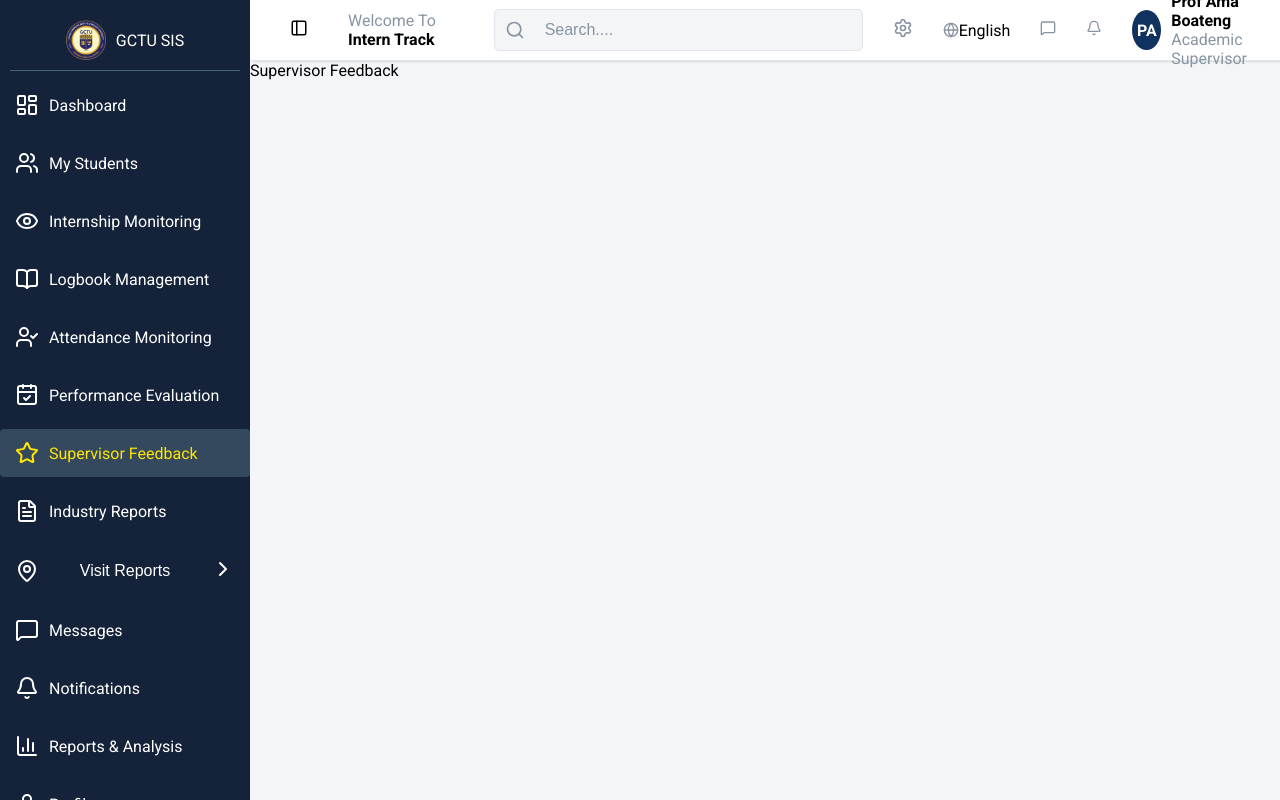
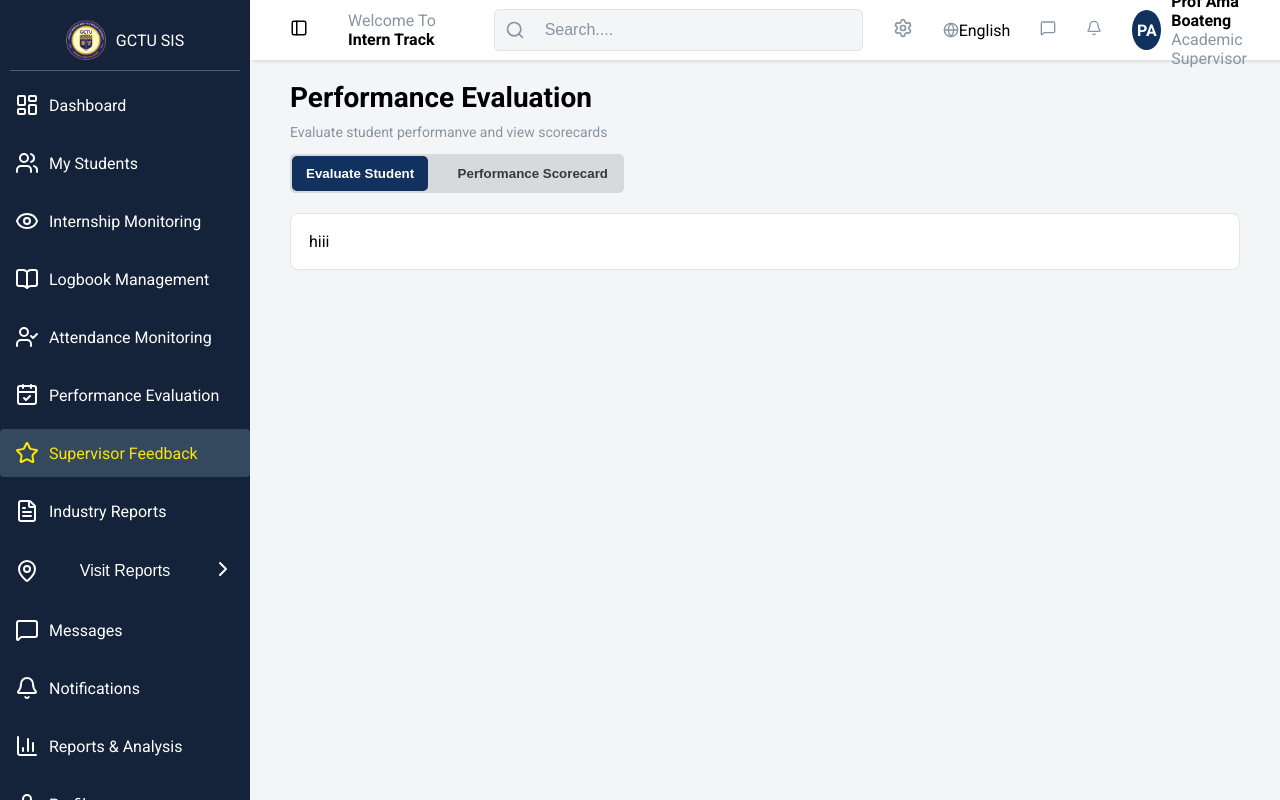
Before and after one commit to Princeaddo1199/GCTU-Student-Internship-System, a React (Vite) app: page /supervisor-feedback in a window 1280 px wide. Built offline with nearby package versions, Linux system fonts and the light colour scheme.

Commit message:
Update SupervisorFeedback.jsx
Started working on the Supervisor feedback page

```diff
--- a/src/Pages/SupervisorFeedback.jsx
+++ b/src/Pages/SupervisorFeedback.jsx
@@ -1,7 +1,43 @@
-import React from 'react'
+import React, { useState } from 'react'
+import "../STYLES/PerformanceEvaluation.css"
 
 export default function SupervisorFeedback() {
+  const [activeView, setActiveView] = useState("evaluation");
+
   return (
-    <div>Supervisor Feedback</div>
+    <>
+        <div className="performanceEvaluationTitle">
+            <h2 className="performanceEvaluationTitleMain">Performance Evaluation</h2>
+            <p className="performanceEvaluationTitleSub">
+              Evaluate student performanve and view scorecards
+            </p>
+          </div>
+           <div className="performanceEvaluationTabs">
+            <button
+              type="button"
+              className={`performanceEvaluationTabButton ${activeView === "evaluation" ? "active" : ""}`}
+              onClick={() => setActiveView("evaluation")}
+            >
+              Evaluate Student
+            </button>
+            <button
+              type="button"
+              className={`performanceEvaluationTabButton ${activeView === "reports" ? "active" : ""}`}
+              onClick={() => setActiveView("reports")}
+            >
+              Performance Scorecard
+            </button>
+          </div>
+
+          {activeView === "evaluation" ? (
+          <div className="evaluationPageMain">
+            <div>hiii</div>
+          </div>
+        ) : (
+          <div className="scoreboardPageMain">
+        <div>heloo</div>
+      </div>
+        )}
+        </>
   )
 }
```
